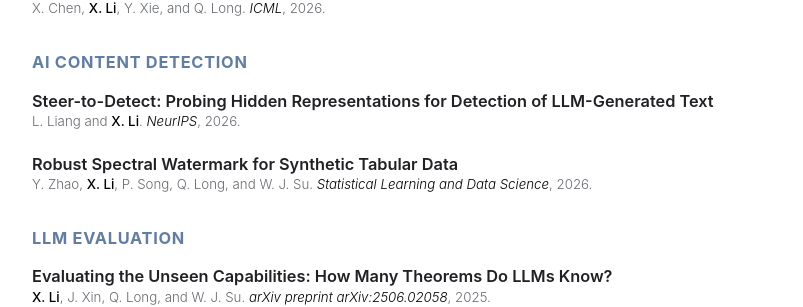
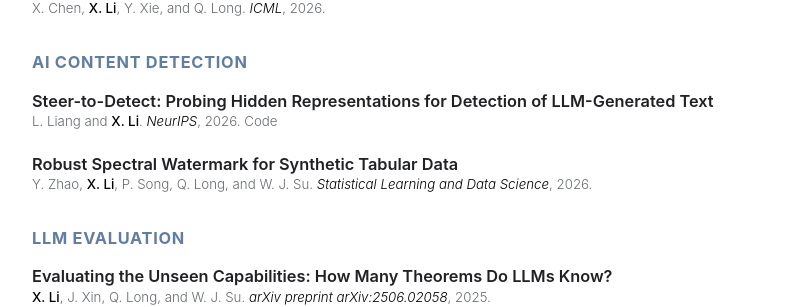
Before and after one commit to lx10077/lx10077.github.io, a Jekyll site: the page built from _pages/research-generative-ai.md, in a window 1280 px wide. Shown: the part 1035-1342 px from the top of the page, without its empty margins (198-1001 px from the left). Built offline with Jekyll 4.4.1, drawn with Linux system fonts in a browser that asks for light colours; comment, search, counter and statistics services are not loaded; a style sheet for code colours, icons or effects is not loaded.

Commit message:
Add Steer-to-Detect code link

```diff
--- a/_bibliography/papers.bib
+++ b/_bibliography/papers.bib
@@ -144,6 +144,7 @@
 	abbr={NeurIPS},
 	keywords={LLM},
 	html={https://openreview.net/forum?id=Hhb63IUx9g},
+	code={https://github.com/LuxLiang/steer-to-detect-release/tree/main},
 	year={2026},
 	arxiv={2605.12890},
 }
--- a/_includes/research/llms.md
+++ b/_includes/research/llms.md
@@ -26,7 +26,7 @@
 ###### AI Content Detection
 
 - **Steer-to-Detect: Probing Hidden Representations for Detection of LLM-Generated Text**<br>
-  L. Liang and **X. Li**. *NeurIPS*, 2026.
+  L. Liang and **X. Li**. *NeurIPS*, 2026. [Code](https://github.com/LuxLiang/steer-to-detect-release/tree/main)
 - **Robust Spectral Watermark for Synthetic Tabular Data**
   Y. Zhao, **X. Li**, P. Song, Q. Long, and W. J. Su. *Statistical Learning and Data Science*, 2026.
 
```
